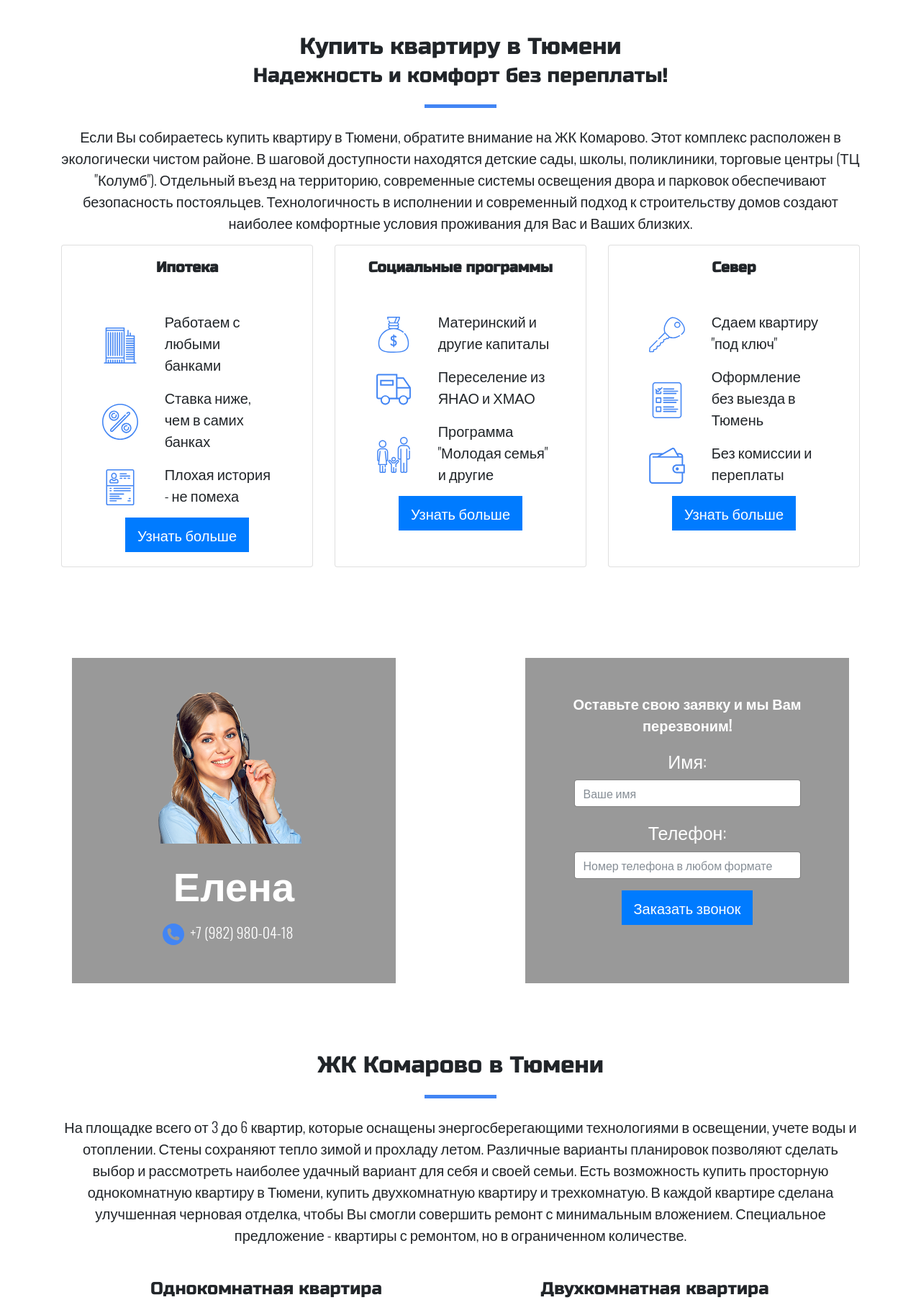
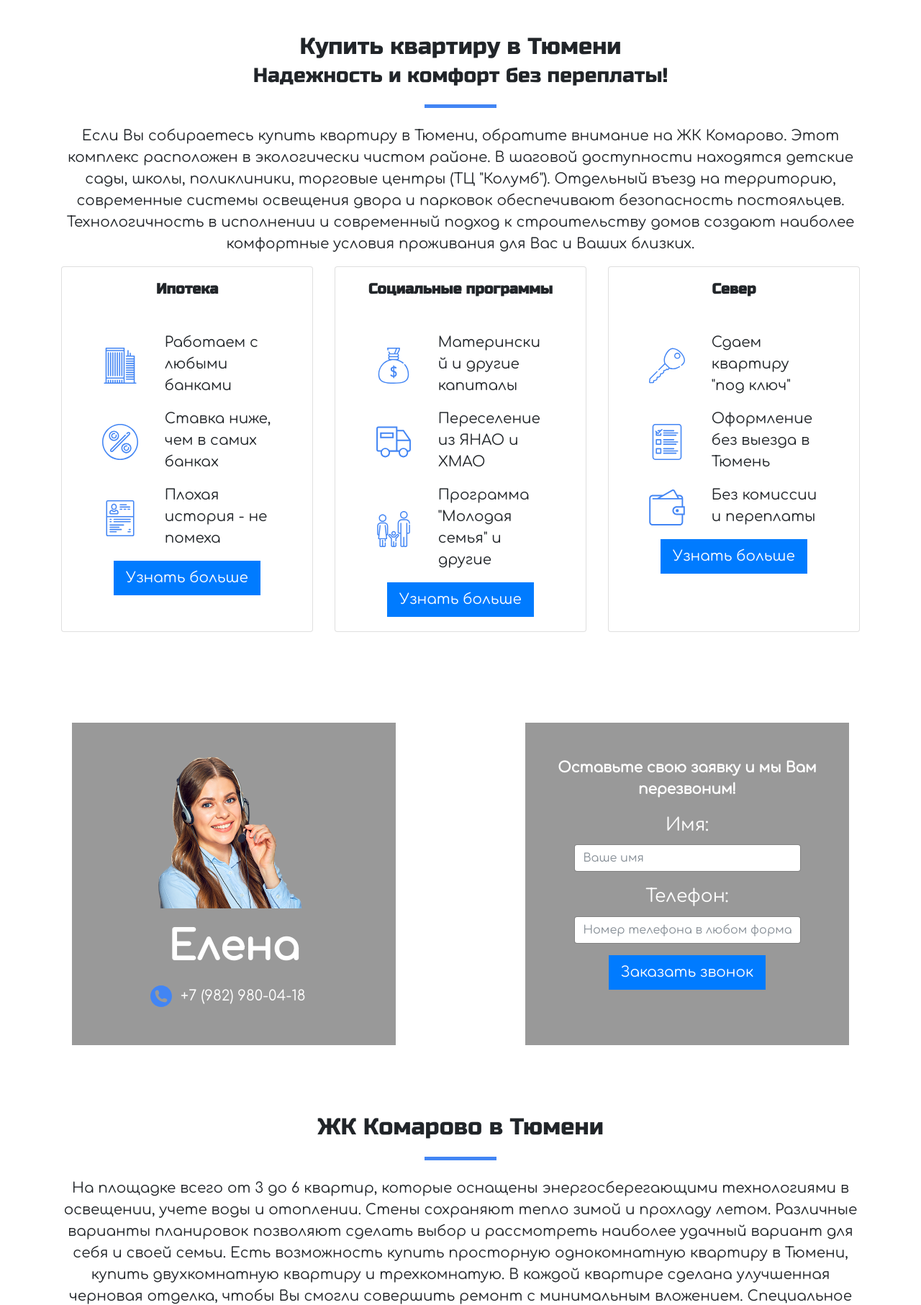
Before and after one commit to vzagoruyko/Komarovo, a Django app: page / in a window 1280 px wide. Shown: the part 801-2614 px from the top of the page at 72% size. Run offline with Django 3.2, Linux system fonts and the light colour scheme; some libraries are stand-ins or nearby versions.

Commit message:
Change body font

```diff
--- a/landing/static/styles/main.css
+++ b/landing/static/styles/main.css
@@ -113,7 +113,7 @@ a:hover {
 }
 
 body {
-    font-family: 'Oswald', sans-serif;
+    font-family: 'Comfortaa', cursive;
     font-weight: 300;
     font-size: 25px;
     margin: 0;
--- a/landing/templates/index.html
+++ b/landing/templates/index.html
@@ -30,7 +30,7 @@
         <script src="{% static 'js/counter.js' %}"></script>
         <link rel="stylesheet" href="{% static 'styles/main.css' %}">
         <link rel="stylesheet" href="{% static 'styles/animate.min.css' %}">
-        <link href="https://fonts.googleapis.com/css?family=Oswald:300,400&amp;subset=cyrillic" rel="stylesheet">
+        <link href="https://fonts.googleapis.com/css?family=Comfortaa&amp;subset=cyrillic" rel="stylesheet">
         <link href="https://fonts.googleapis.com/css?family=Russo+One" rel="stylesheet">
     </head>
     <body>
```
